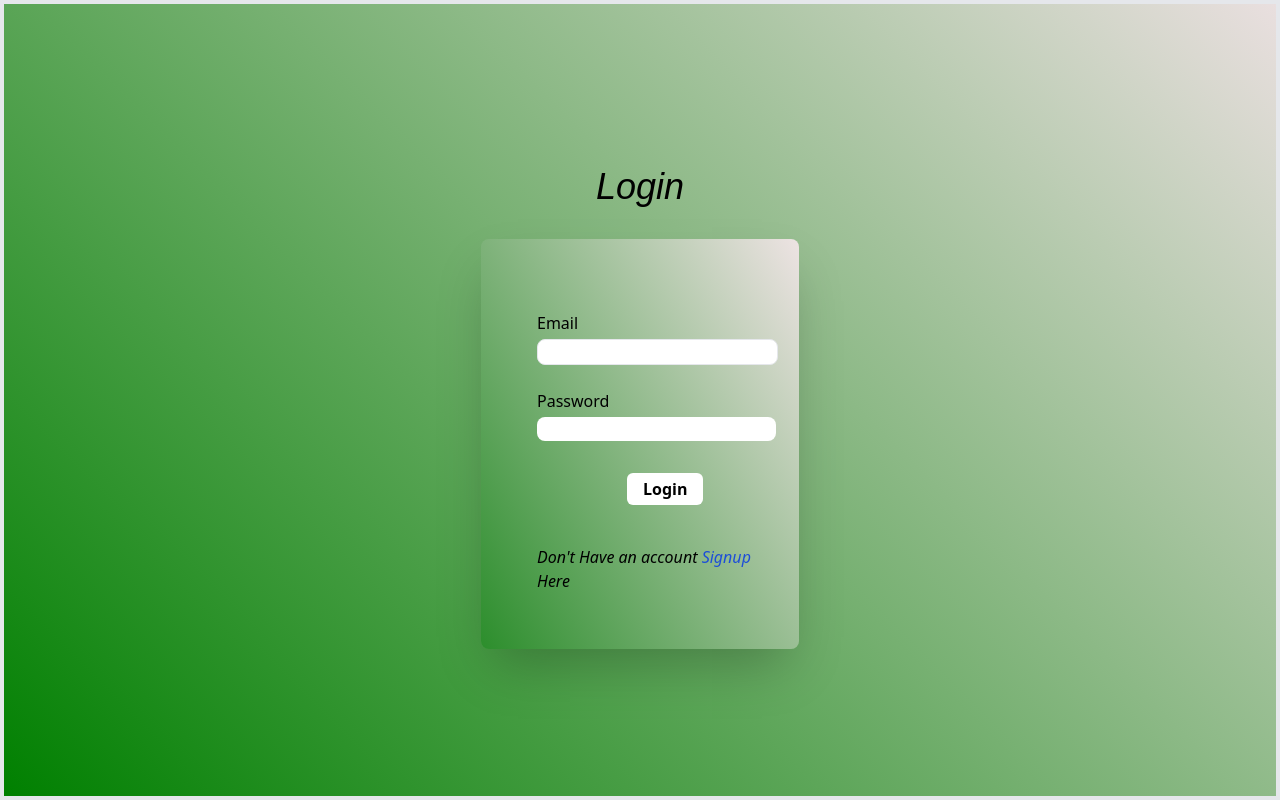
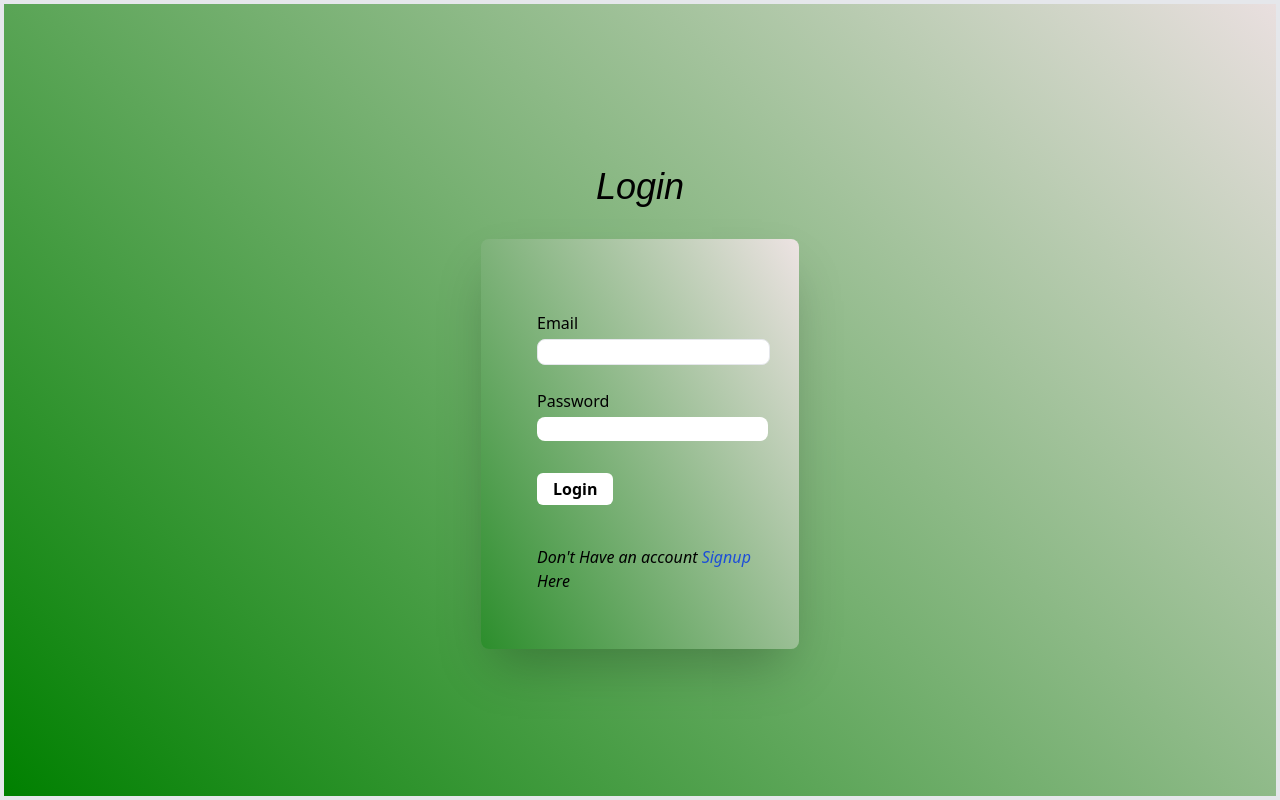
Before and after one commit to SUBHIN-TM/Social-Stream-Front-End, a React (Vite) app: page /login in a window 1280 px wide. Built offline with nearby package versions, Linux system fonts and the light colour scheme.

Commit message:
login alignmnt

```diff
--- a/src/components/Login.jsx
+++ b/src/components/Login.jsx
@@ -64,17 +64,17 @@ function Login() {
       <h1 className="logHeading p-4 mb-4 text-4xl italic  ">Login</h1>
       <div className="LOGINBOX   rounded-lg p-14 flex  shadow-2xl w-10/12 sm:w-6/12 md:w-6/12 lg:w-3/12">
         <form onSubmit={handleSubmit} className="mt-4 " action="">
-          <label className="mr-10  " htmlFor="userName">
+          <label className=" " htmlFor="userName">
             Email
           </label>
-          <input className="rounded-lg border mt-1 mb-6 pl-2 text-gray-500 hover:border-gray-500" type="text" name="name" id="name" value={name} onChange={(e)=> onChangeFunction(e)} />
+          <input className="rounded-lg border mt-1 mb-6  text-gray-500 hover:border-gray-500" type="text" name="name" id="name" value={name} onChange={(e)=> onChangeFunction(e)} />
           <br />
-          <label className="mr-3" htmlFor="password">
+          <label className="" htmlFor="password">
             Password
           </label>
-          <input className="rounded-lg mt-1 mb-8  pl-2 text-gray-500 hover:border-gray-500" type="password" name="password" id="password" value={password} onChange={(e)=> onChangeFunction(e)} />
+          <input className="rounded-lg mt-1 mb-8   text-gray-500 hover:border-gray-500" type="password" name="password" id="password" value={password} onChange={(e)=> onChangeFunction(e)} />
           <br />
-          <button type="submit" className="p-1 bg-white font-semibold rounded-md px-4 ml-[90px] hover:bg-slate-700 hover:text-white">Login</button>
+          <button type="submit" className="p-1 bg-white font-semibold rounded-md px-4  hover:bg-slate-700 hover:text-white">Login</button>
           <p className="mt-10 italic">Don't Have an account <span className="text-blue-700"><Link to='/signup'>Signup</Link></span> Here</p>
         </form>
 
```
